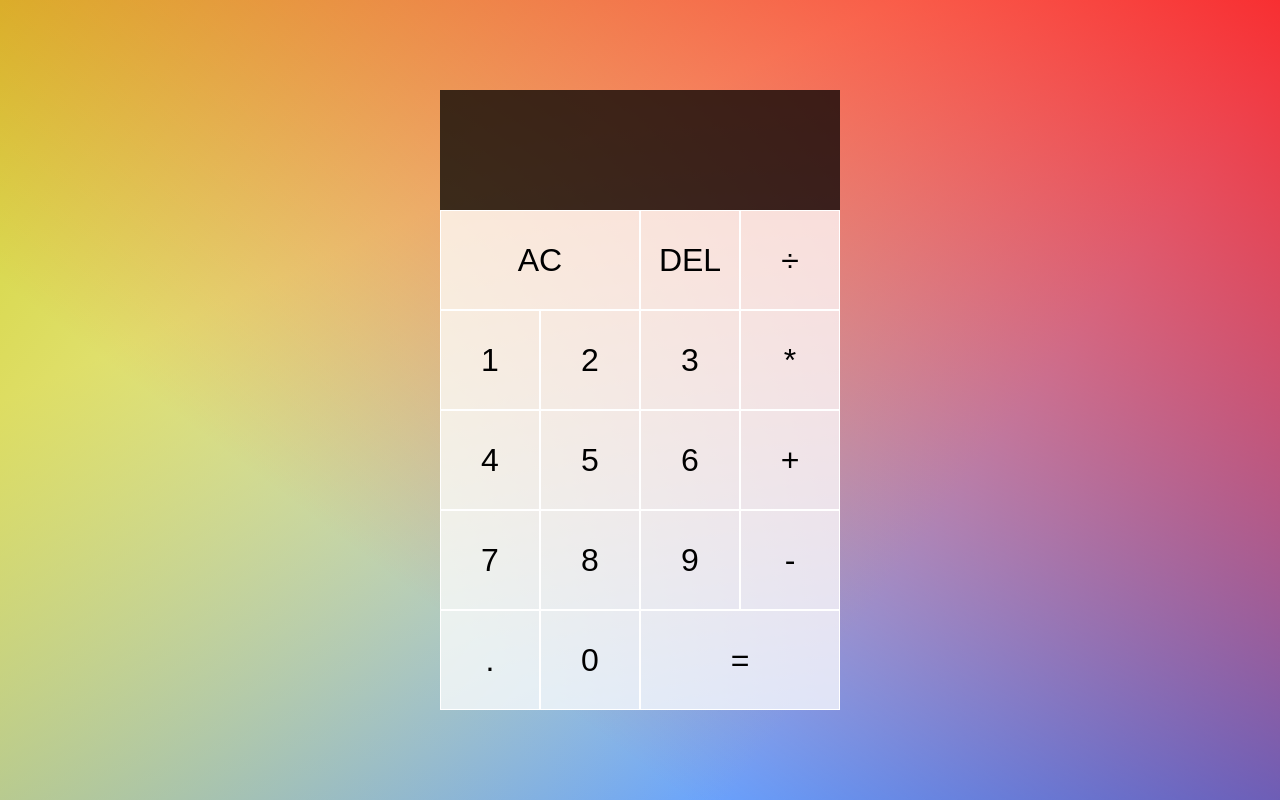
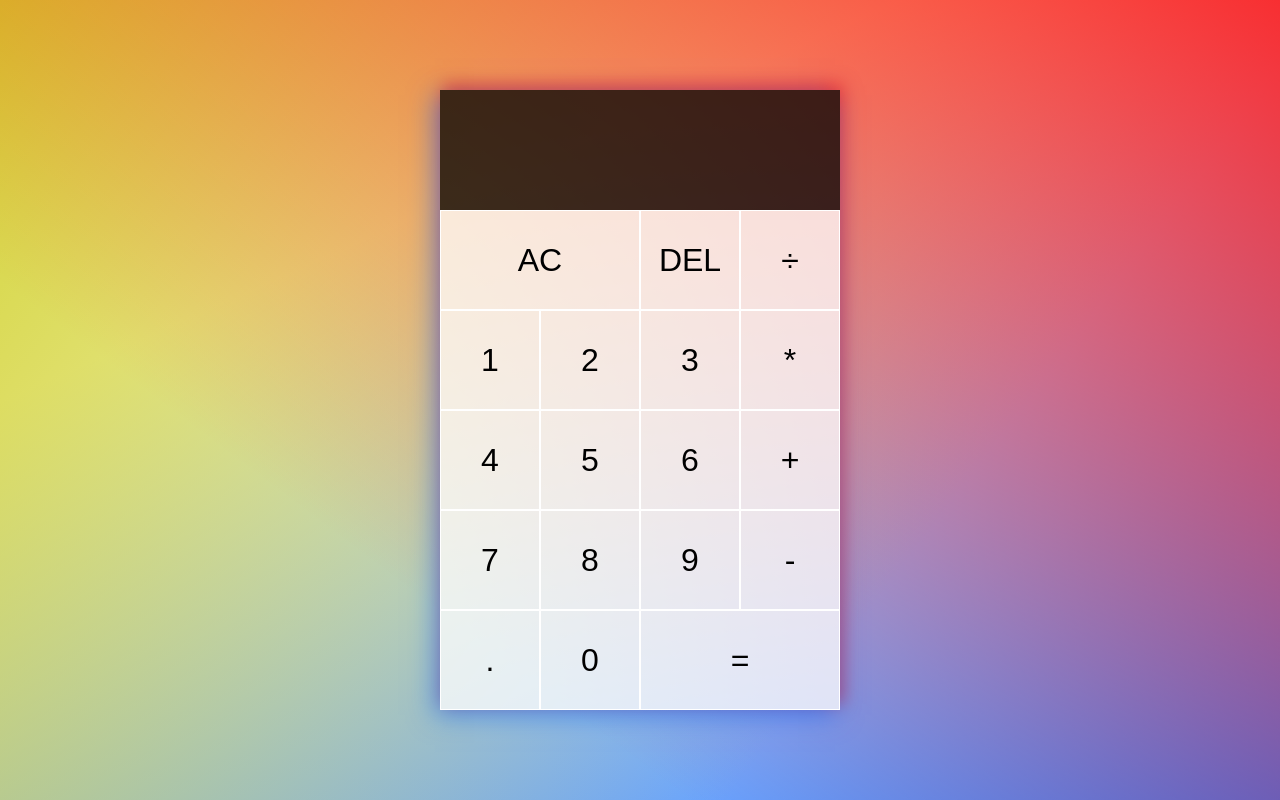
Before and after one commit to darqus/calculator, a website with bundled scripts: page index.html in a window 1280 px wide. Built offline with nearby package versions, Linux system fonts and the light colour scheme; files whose address does not match are found by name.

Commit message:
fix grid, add box-shadow

```diff
--- a/scss/_main.scss
+++ b/scss/_main.scss
@@ -1,10 +1,13 @@
 .calculator-grid {
+  display: grid;
+  place-items: center;
+  min-height: 100vh;
+
   .calc-buttons {
     display: grid;
     grid-template-rows: minmax(120px, auto) repeat(5, 100px);
     grid-template-columns: repeat(4, 100px);
-    place-content: center;
-    min-height: 100vh;
+    box-shadow: -5px 5px 25px rgba(0, 100, 255, .5), 3px -6px 16px rgba(255, 0, 0, .5);
     @include breakpoint(mobileonly) {
       grid-template-rows: minmax(90px, auto) repeat(5, 75px);
       grid-template-columns: repeat(4, 75px);
```
Also changed, not shown: css/style.css.
